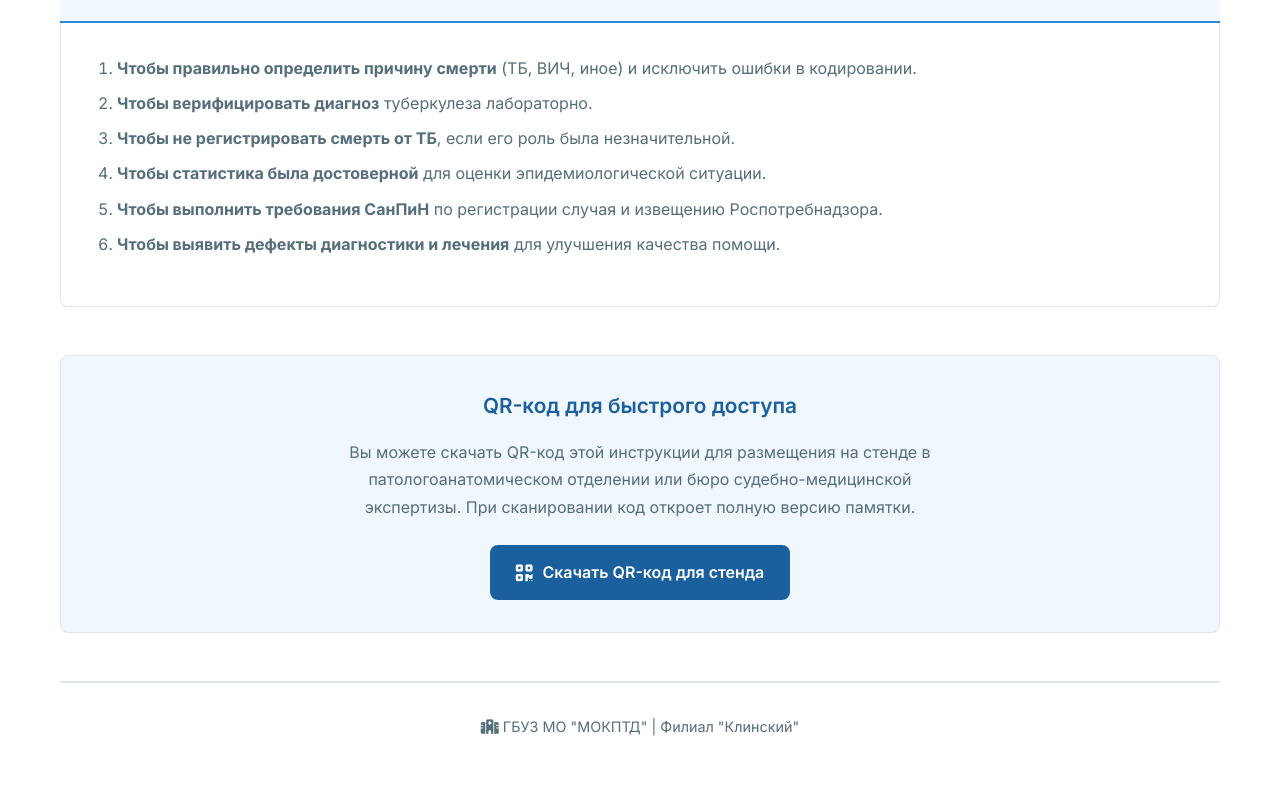
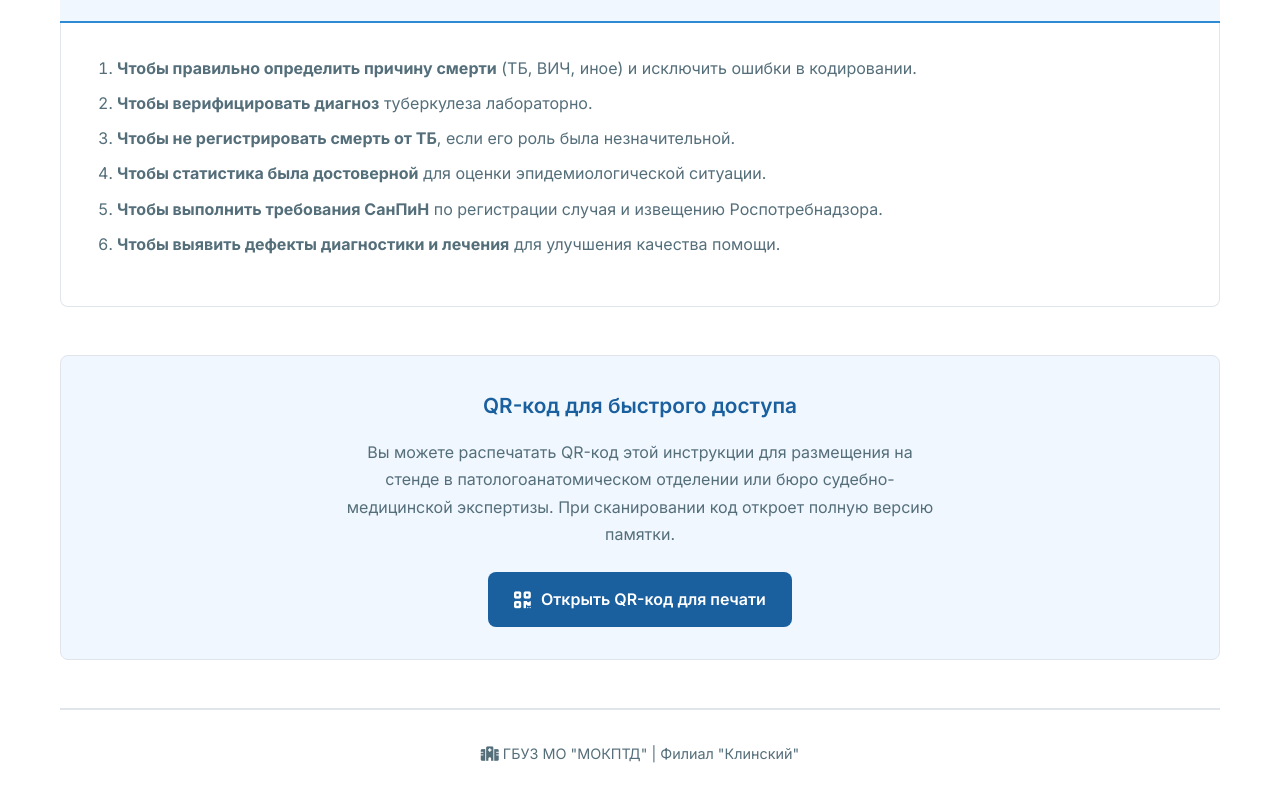
Before and after one commit to klinmokptd/sudmed, a plain HTML site: page index.html in a window 1280 px wide. Shown: the part 3513-4300 px from the top of the page. Before the commit the page ends 4273 px from the top, so only its background shows below. Drawn offline with Linux system fonts and the light colour scheme.

Commit message:
Update index.html

```diff
--- a/index.html
+++ b/index.html
@@ -506,10 +506,12 @@
 <div class="qr-download-container">
     <h3 class="qr-download-title">QR-код для быстрого доступа</h3>
     <p class="qr-download-text">
-            Вы можете скачать QR-код этой инструкции для размещения на стенде в патологоанатомическом отделении или бюро судебно-медицинской экспертизы. При сканировании код откроет полную версию памятки.
+        Вы можете распечатать QR-код этой инструкции для размещения на стенде в патологоанатомическом отделении или бюро судебно-медицинской экспертизы. При сканировании код откроет полную версию памятки.
     </p>
-        <a href="qr-sudmed.png" download="QR-код_Памятка_патологоанатомам.png" class="qr-download-btn">
-            <i class="fas fa-qrcode"></i> Скачать QR-код для стенда
+    <a href="https://klinmokptd.github.io/qr_sudmed/"
+       target="_blank"
+       class="qr-download-btn">
+        <i class="fas fa-qrcode"></i> Открыть QR-код для печати
     </a>
 </div>
 
```
Lines whose indentation alone changed are shown as unchanged.
